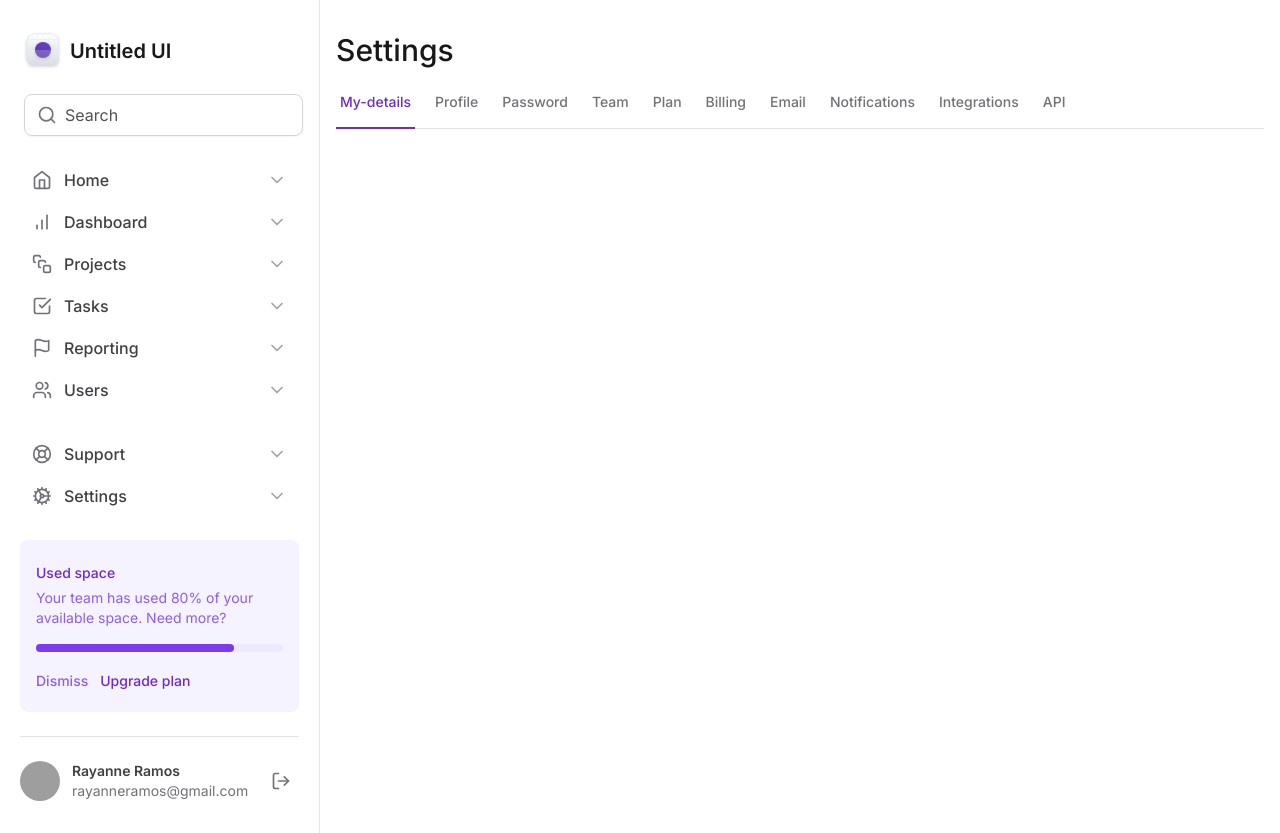
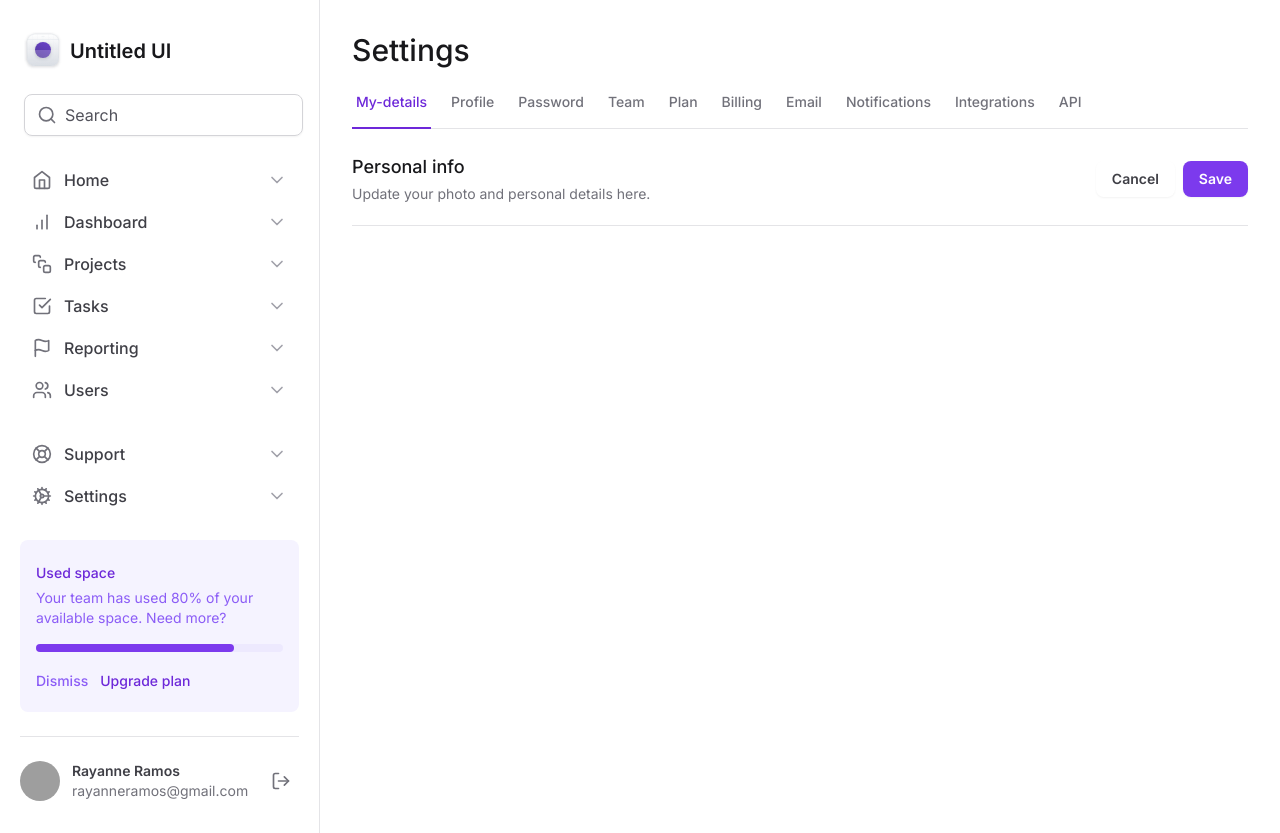
Before and after one commit to RayanneRamos/masterizando-tailwind, a Next.js app: page / in a window 1280 px wide. Built offline with nearby package versions, Linux system fonts and the light colour scheme; grey boxes are pictures that could not be loaded.

Commit message:
estrutura do formulário

```diff
--- a/src/app/layout.tsx
+++ b/src/app/layout.tsx
@@ -21,7 +21,7 @@ export default function RootLayout({
       <body className={inter.className}>
         <div className="grid min-h-screen grid-cols-app">
           <Sidebar />
-          <main className="px-4 pb-12 pt-8">{children}</main>
+          <main className="px-8 pb-12 pt-8">{children}</main>
         </div>
       </body>
     </html>
--- a/src/app/page.tsx
+++ b/src/app/page.tsx
@@ -1,12 +1,37 @@
 /* eslint-disable prettier/prettier */
 import { SettingsTabs } from "@/components/SettingsTabs";
-import * as Tabs from "@radix-ui/react-tabs";
 
 export default function Home() {
   return (
     <>
       <h1 className="text-3xl font-medium text-zinc-900">Settings</h1>
       <SettingsTabs />
+      <div className="mt-6 flex flex-col ">
+        <div className="flex items-center justify-between border-b border-zinc-200 pb-5">
+          <div className="space-y-1">
+            <h2 className="text-lg font-medium text-zinc-900">Personal info</h2>
+            <span className="text-sm text-zinc-500">
+              Update your photo and personal details here.
+            </span>
+          </div>
+          <div className="flex items-center gap-2">
+            <button
+              className="rounded-lg border-zinc-300 px-4 py-2 text-sm font-semibold text-zinc-700 shadow-sm hover:bg-zinc-50"
+              type="button"
+            >
+              Cancel
+            </button>
+            <button
+              className="rounded-lg bg-violet-600 px-4 py-2 text-sm font-semibold text-white shadow-sm hover:bg-violet-700"
+              type="submit"
+              form="settings"
+            >
+              Save
+            </button>
+          </div>
+        </div>
+        <form id="settings" className="mt-6 flex w-full flex-col "></form>
+      </div>
     </>
   );
 }
```
